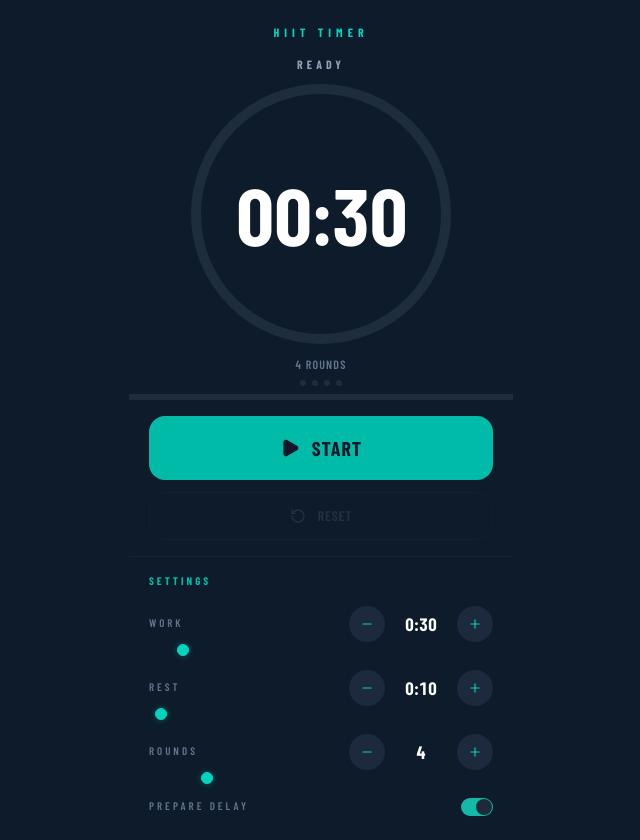
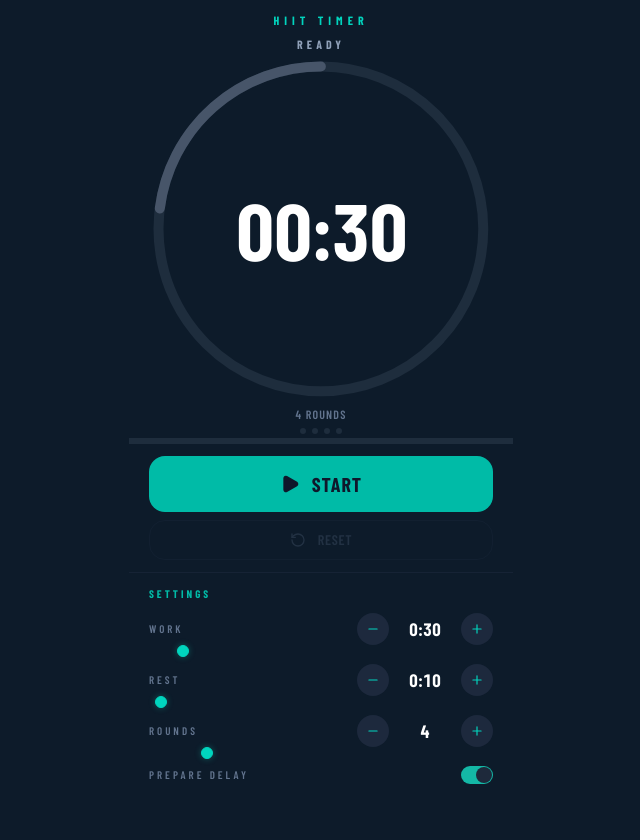
Before and after one commit to SandunRathsara/HIIT, a React (Vite) app: page / in a window 1280 px wide. Shown: the whole page, without its empty margins (319-959 px from the left). After the commit the page ends 800 px from the top, so only its background shows below. Built offline with nearby package versions, Linux system fonts and the light colour scheme; a web font is replaced by a local one.

Commit message:
fix: refine HIIT UI layout for compact screens

```diff
--- a/src/App.tsx
+++ b/src/App.tsx
@@ -27,16 +27,19 @@ export default function App() {
   const totalTime = getPhaseTotalTime(phase, settings)
 
   return (
-    <div className={cn('min-h-dvh flex justify-center transition-colors duration-700', PHASE_BG[phase])}>
-      <div className="w-full max-w-sm flex flex-col min-h-dvh">
+    <div className={cn('h-dvh overflow-hidden flex justify-center transition-colors duration-700', PHASE_BG[phase])}>
+      {/* Portrait: single column. Short/landscape screens: timer | settings side by side. */}
+      <div className="w-full max-w-sm h-full flex flex-col overflow-hidden [@media(orientation:landscape)_and_(max-height:600px)]:max-w-3xl [@media(orientation:landscape)_and_(max-height:600px)]:flex-row">
 
-        <header className="flex items-center justify-center px-5 pt-[calc(1.5rem+env(safe-area-inset-top))] pb-2">
+        <div className="flex-1 min-h-0 flex flex-col overflow-hidden">
+
+          <header className="shrink-0 flex items-center justify-center px-5 pt-[calc(0.75rem+env(safe-area-inset-top))] pb-1">
             <h1 className="font-condensed font-bold text-xs tracking-[5px] uppercase text-teal-400 select-none">
               HIIT TIMER
             </h1>
           </header>
 
-        <main className="flex-1 flex items-center justify-center py-2">
+          <main className="flex-1 min-h-0 flex items-center justify-center px-5 py-1">
             <TimerDisplay
               phase={phase}
               timeLeft={timeLeft}
@@ -46,9 +49,11 @@ export default function App() {
             />
           </main>
 
+          <div className="shrink-0">
             <ProgressBar phase={phase} timeLeft={timeLeft} totalTime={totalTime} />
+          </div>
 
-        <section className="px-5 py-4">
+          <section className="shrink-0 px-5 py-3">
             <ControlButtons
               phase={phase}
               isRunning={isRunning}
@@ -58,7 +63,9 @@ export default function App() {
             />
           </section>
 
-        <div className="pb-[env(safe-area-inset-bottom)]">
+        </div>
+
+        <div className="shrink-0 overflow-hidden pb-[env(safe-area-inset-bottom)] [@media(orientation:landscape)_and_(max-height:600px)]:w-[19rem] [@media(orientation:landscape)_and_(max-height:600px)]:flex [@media(orientation:landscape)_and_(max-height:600px)]:flex-col [@media(orientation:landscape)_and_(max-height:600px)]:justify-center [@media(orientation:landscape)_and_(max-height:600px)]:pb-0 [@media(orientation:landscape)_and_(max-height:600px)]:[&>div]:border-t-0 [@media(orientation:landscape)_and_(max-height:600px)]:[&>div]:border-l">
           <SettingsPanel
             settings={settings}
             isLocked={isLocked}
--- a/src/components/ControlButtons.tsx
+++ b/src/components/ControlButtons.tsx
@@ -26,11 +26,11 @@ export function ControlButtons({ phase, isRunning, onStart, onPause, onReset }:
   const startLabel = phase === 'idle' ? 'START' : 'RESUME'
 
   return (
-    <div className="flex flex-col gap-3">
+    <div className="flex flex-col gap-2">
       {showStartOrResume && (
         <button
           aria-label={startLabel}
-          className={cn(baseBtn, 'h-16 text-xl', PHASE_CTA_STYLE[phase])}
+          className={cn(baseBtn, 'h-[clamp(48px,7dvh,64px)] text-xl', PHASE_CTA_STYLE[phase])}
           onClick={onStart}
         >
           <Play className="w-5 h-5 fill-current" aria-hidden="true" />
@@ -41,7 +41,7 @@ export function ControlButtons({ phase, isRunning, onStart, onPause, onReset }:
       {showPause && (
         <button
           aria-label="PAUSE"
-          className={cn(baseBtn, 'h-16 text-xl', PHASE_CTA_STYLE[phase])}
+          className={cn(baseBtn, 'h-[clamp(48px,7dvh,64px)] text-xl', PHASE_CTA_STYLE[phase])}
           onClick={onPause}
         >
           <Pause className="w-5 h-5 fill-current" aria-hidden="true" />
@@ -53,7 +53,7 @@ export function ControlButtons({ phase, isRunning, onStart, onPause, onReset }:
         aria-label="↺"
         className={cn(
           baseBtn,
-          'h-12 text-sm font-semibold',
+          'h-[clamp(36px,5dvh,48px)] text-sm font-semibold',
           'bg-transparent border border-slate-700/60 hover:border-slate-500 text-slate-500 hover:text-slate-300',
           'disabled:opacity-25 disabled:cursor-not-allowed disabled:active:scale-100'
         )}
--- a/src/components/SettingsPanel.tsx
+++ b/src/components/SettingsPanel.tsx
@@ -24,15 +24,15 @@ interface SettingRowProps {
 
 function SettingRow({ label, value, min, max, step, display, onDecrement, onIncrement, onChange }: SettingRowProps) {
   const btnBase = cn(
-    'w-9 h-9 rounded-full flex items-center justify-center transition-all duration-150',
+    'w-8 h-8 rounded-full flex items-center justify-center transition-all duration-150',
     'bg-slate-800 hover:bg-slate-700 text-teal-400 cursor-pointer active:scale-90',
     'focus-visible:outline-none focus-visible:ring-2 focus-visible:ring-teal-400/50',
     'disabled:opacity-25 disabled:cursor-not-allowed disabled:active:scale-100'
   )
 
   return (
-    <div className="mb-5">
-      <div className="flex justify-between items-center mb-2">
+    <div className="mb-[clamp(8px,1.6dvh,20px)]">
+      <div className="flex justify-between items-center mb-1.5">
         <span className="text-[11px] font-condensed font-semibold tracking-[3px] uppercase text-slate-500">
           {label}
         </span>
@@ -79,7 +79,7 @@ interface SettingsPanelProps {
 export function SettingsPanel({ settings, isLocked, onUpdate }: SettingsPanelProps) {
   if (isLocked) {
     return (
-      <div className="border-t border-slate-800/60 px-5 py-5 flex items-center justify-center gap-2.5 text-slate-600">
+      <div className="border-t border-slate-800/60 px-5 py-4 flex items-center justify-center gap-2.5 text-slate-600">
         <Lock className="w-3.5 h-3.5 shrink-0" aria-hidden="true" />
         <p className="text-[11px] font-condensed font-semibold tracking-[3px] uppercase">
           Settings locked during workout
@@ -89,8 +89,8 @@ export function SettingsPanel({ settings, isLocked, onUpdate }: SettingsPanelPro
   }
 
   return (
-    <div className="border-t border-slate-800/60 px-5 pt-4 pb-6">
-      <p className="text-[11px] font-condensed font-bold tracking-[3px] uppercase text-teal-500 mb-4">
+    <div className="border-t border-slate-800/60 px-5 pt-[clamp(8px,1.6dvh,16px)] pb-[clamp(10px,2dvh,24px)]">
+      <p className="text-[11px] font-condensed font-bold tracking-[3px] uppercase text-teal-500 mb-[clamp(6px,1.4dvh,16px)]">
         SETTINGS
       </p>
 
--- a/src/components/TimerDisplay.tsx
+++ b/src/components/TimerDisplay.tsx
@@ -53,10 +53,10 @@ export function TimerDisplay({ phase, timeLeft, currentRound, totalRounds, total
   const isActive = phase !== 'idle' && phase !== 'done'
 
   return (
-    <div className="flex flex-col items-center gap-3 select-none">
+    <div className="flex flex-col items-center gap-2 select-none w-full h-full min-h-0">
 
       {/* Phase label */}
-      <div className={cn('flex items-center gap-2 font-condensed font-bold text-xs tracking-[4px] uppercase', PHASE_TEXT_COLOR[phase])}>
+      <div className={cn('shrink-0 flex items-center gap-2 font-condensed font-bold text-xs tracking-[4px] uppercase', PHASE_TEXT_COLOR[phase])}>
         {isActive && (
           <span
             className="w-2 h-2 rounded-full animate-pulse"
@@ -66,9 +66,18 @@ export function TimerDisplay({ phase, timeLeft, currentRound, totalRounds, total
         {PHASE_LABELS[phase]}
       </div>
 
-      {/* Ring + clock */}
-      <CircularProgress value={pct} min={0} max={100} size={260} thickness={10} className="w-[260px] h-[260px]">
-        <CircularProgressIndicator>
+      {/* Ring + clock — fills all leftover vertical space, stays square */}
+      <div className="flex-1 min-h-0 w-full flex items-center justify-center [container-type:size]">
+        <CircularProgress
+          value={pct}
+          min={0}
+          max={100}
+          size={260}
+          thickness={10}
+          className="aspect-square max-w-full [container-type:size]"
+          style={{ width: 'min(100cqw, 100cqh)' }}
+        >
+          <CircularProgressIndicator className="w-full h-full">
             <CircularProgressTrack style={{ color: '#1e2d3d' }} />
             <CircularProgressRange
               style={{
@@ -84,15 +93,16 @@ export function TimerDisplay({ phase, timeLeft, currentRound, totalRounds, total
                 'font-condensed font-black text-white leading-none tracking-tight tabular-nums',
                 isCountdown && 'countdown-pulse'
               )}
-            style={{ fontSize: 'clamp(60px, 17vw, 80px)' }}
+              style={{ fontSize: 'clamp(36px, 30cqmin, 80px)' }}
             >
               {mm}:{ss}
             </span>
           </CircularProgressValueText>
         </CircularProgress>
+      </div>
 
       {/* Round info + dots */}
-      <div className="flex flex-col items-center gap-2">
+      <div className="shrink-0 flex flex-col items-center gap-1.5">
         <span className="text-xs font-condensed font-semibold tracking-widest uppercase text-slate-500">
           {phase !== 'idle'
             ? `ROUND ${currentRound} / ${totalRounds}`
--- a/src/index.css
+++ b/src/index.css
@@ -22,7 +22,8 @@
 html, body, #root {
   margin: 0;
   padding: 0;
-  min-height: 100dvh;
+  height: 100dvh;
+  overflow: hidden;
   background-color: #0d1b2a;
   font-family: 'Barlow', system-ui, sans-serif;
   overscroll-behavior: none;
```
Lines whose indentation alone changed are shown as unchanged.
